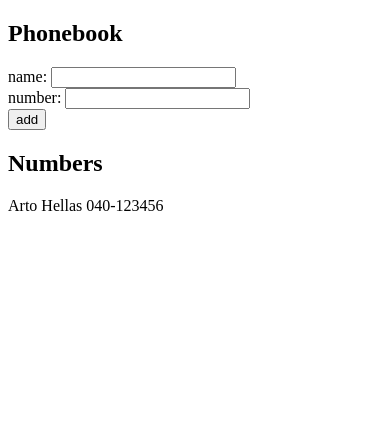
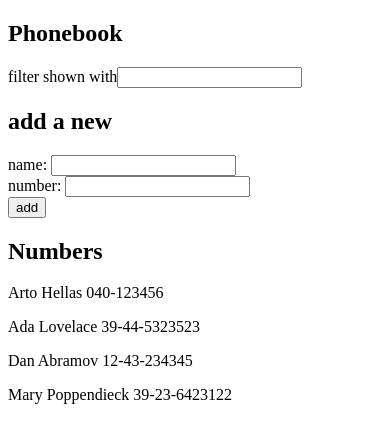
Before and after one commit to hjarve/fullstackopen, a React (Create React App) app in the folder part2/phonebook/: page / in a window 390 px wide. Shown: the top 442 px of the page. Built offline with nearby package versions, Linux system fonts and the light colour scheme.

Commit message:
add step 4 to app phonebook

```diff
--- a/part2/phonebook/src/App.js
+++ b/part2/phonebook/src/App.js
@@ -1,15 +1,26 @@
 import { useState } from 'react';
 
-const Number = ({person}) => <p>{person.name} {person.number}</p>
+const Person = ({person}) => <p>{person.name} {person.number}</p>
 
-const Numbers = ({persons}) => persons.map(person => <Number key={person.id} person={person}/>)
+const Persons = ({persons, filterString}) => {
+  //filter the people whose names contain the filterString, case insensitive
+  return (persons.filter(person => person.name.toLowerCase().includes(filterString)).map(person => {
+     return <Person key={person.id} person={person}/>}
+    )
+  )
+};
 
 const App = () => {
   const [persons, setPersons] = useState([
-    { name: 'Arto Hellas', number: '040-123456', id: 1}
+    // dummy data
+    { name: 'Arto Hellas', number: '040-123456', id: 1 },
+    { name: 'Ada Lovelace', number: '39-44-5323523', id: 2 },
+    { name: 'Dan Abramov', number: '12-43-234345', id: 3 },
+    { name: 'Mary Poppendieck', number: '39-23-6423122', id: 4 }
   ]);
   const [newName, setNewName] = useState('');
   const [newNumber, setNewNumber] = useState('');
+  const [filterString, setFilterString] = useState('');
 
   const addPerson = (event) => {
     event.preventDefault();
@@ -32,10 +43,17 @@ const App = () => {
 
   const handleNameChange = (event) => setNewName(event.target.value);
   const handleNumberChange = (event) => setNewNumber(event.target.value);
+  const handlefilterChange = (event) => setFilterString(event.target.value);
 
   return (
     <div>
       <h2>Phonebook</h2>
+      <div>
+        filter shown with<input
+        value={filterString}
+        onChange={handlefilterChange}/>
+      </div>
+      <h2>add a new</h2>
       <form onSubmit={addPerson}>
         <div>
           name: <input
@@ -54,7 +72,7 @@ const App = () => {
         </div>
       </form>
       <h2>Numbers</h2>
-      <Numbers persons={persons} />
+      <Persons persons={persons} filterString={filterString}/>
     </div>
   )
 };
```
